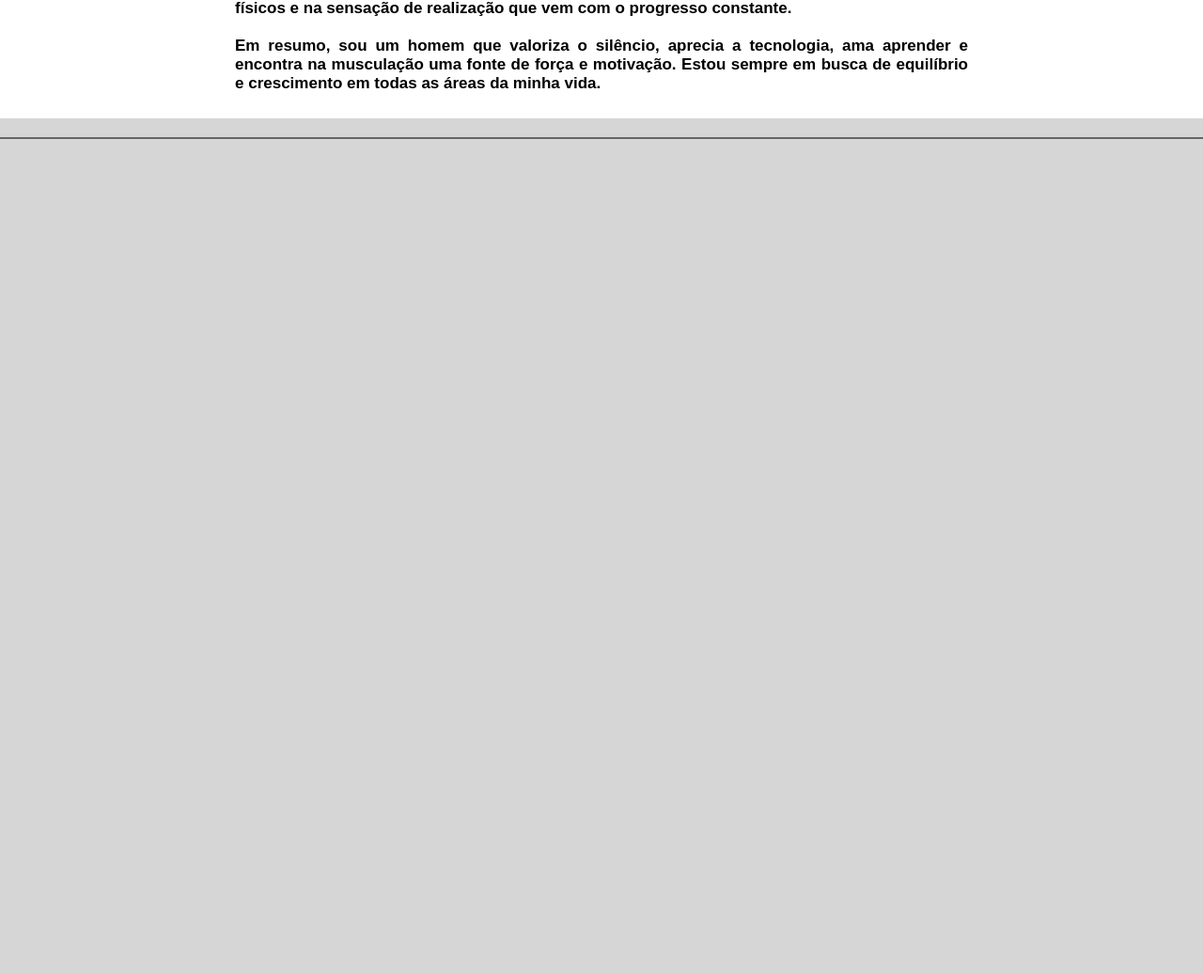
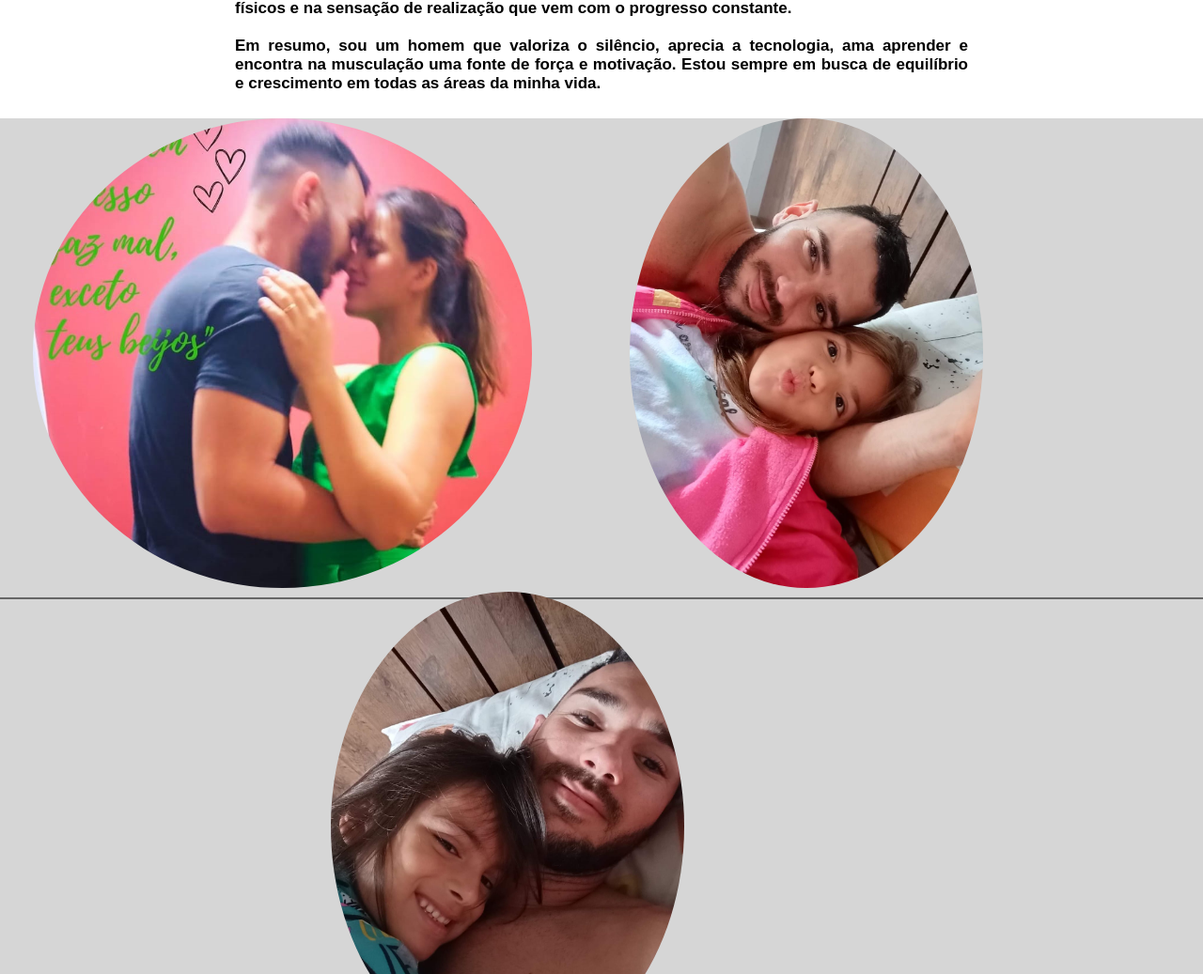
Before and after one commit to souza-franco/TrabalhosFaculdade, a plain HTML site: page Trabalho Programação Web/sobremim.html in a window 1280 px wide. Shown: the part 414-1451 px from the top of the page at 94% size. Before the commit the page ends 800 px from the top, so only its background shows below. Drawn offline with Linux system fonts and the light colour scheme.

Commit message:
modificação

```diff
--- a/Trabalho Programação Web/sobremim.html
+++ b/Trabalho Programação Web/sobremim.html
@@ -12,7 +12,6 @@
 
   <nav>
     <a href="index.html">Página Inicial</a>
-    <a href="#">Sobre mim</a>
     <a href="#">Minha formação</a>
     <a href="#">Portifólio</a>
     <a href="#">Contato</a>
@@ -29,6 +28,13 @@
       <br>Em resumo, sou um homem que valoriza o silêncio, aprecia a tecnologia, ama aprender e encontra na musculação uma fonte de força e motivação. Estou sempre em busca de equilíbrio e crescimento em todas as áreas da minha vida.</p>
   </div>
 
+  <div class="teste">
+    <img src="imagens/leide.jpeg" alt="Leide e Michael" title="Casal" class="leide">
+    <img src="imagens/ana.jpeg" alt="michael e ana" title="filha ana" class="ana">
+    <img src="imagens/alice.jpeg" alt="michael e alice" title="filha alice" class="alice">
+  </div>
+
+
 
   <footer></footer>
 </body>
--- a/Trabalho Programação Web/style.css
+++ b/Trabalho Programação Web/style.css
@@ -10,7 +10,6 @@ h1 {
   text-align: center;
   padding: 10px;
   background: #e6e6e6;
-
 }
 
 nav {
@@ -25,7 +24,7 @@ nav > a {
   text-decoration: none;
   color: white;
   font-weight: bold;
- margin: 30px;
+  margin: 30px;
 }
 
 .imagem1 {
@@ -35,7 +34,7 @@ nav > a {
 
 footer {
   background: rgb(102, 102, 102);
-  margin-top: 20px;
+  margin-top: 10px;
   padding: 1px;
 }
 
@@ -54,3 +53,10 @@ nav a:hover {
   font-size: 17px;
   font-weight: bold;
 }
+
+.teste, .leide, .ana, .alice {
+  height: 500px;
+  border-radius: 50%;
+  text-align: center;
+  margin-right: 100px;
+}
```
